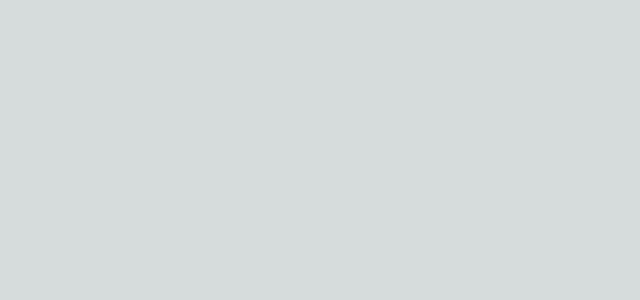
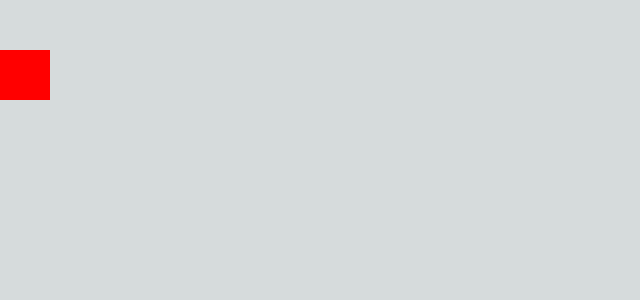
Before and after one commit to Tkach-Illia/sitegame, a Next.js app: page / in a window 1280 px wide. Shown: the top 300 px of the page, without its empty margins (0-640 px from the left). Built offline with nearby package versions, Linux system fonts and the light colour scheme.

Commit message:
create movingComponent

```diff
--- /dev/null
+++ b/app/components/MovingComponent.tsx
@@ -0,0 +1,37 @@
+"use client"
+import React, { useState } from 'react';
+import { useSpring, animated } from 'react-spring';
+
+const MovingComponent: React.FC = () => {
+  const [position, setPosition] = useState(0);
+
+  const springProps = useSpring({
+    to: { left: position },
+    config: { tension: 120, friction: 25 },
+  });
+
+  const handleKeyPress = (event: React.KeyboardEvent<HTMLDivElement>) => {
+    if (event.key === 'ArrowRight') {
+      setPosition((prevPosition) => prevPosition + 30);
+    } else if (event.key === 'ArrowLeft') {
+      setPosition((prevPosition) => prevPosition - 30);
+    }
+  };
+
+  return (
+    <animated.div
+      style={{
+        position: 'absolute',
+        ...springProps,
+        top: 50,
+        width: 50,
+        height: 50,
+        background: 'red',
+      }}
+      onKeyDown={handleKeyPress}
+      tabIndex={0}
+    ></animated.div>
+  );
+};
+
+export default MovingComponent;
--- a/app/page.tsx
+++ b/app/page.tsx
@@ -1,8 +1,9 @@
+import MovingComponent from "./components/MovingComponent";
 
 export default function Home() {
   return (
     <div>
-
+      <MovingComponent />
     </div>
   )
 }
--- a/package.json
+++ b/package.json
@@ -19,6 +19,7 @@
     "postcss": "8.4.24",
     "react": "18.2.0",
     "react-dom": "18.2.0",
+    "react-spring": "^9.7.1",
     "tailwindcss": "3.3.2",
     "typescript": "5.1.3"
   }
```
Also changed, not shown: 1 other file (tests, documents, lock files or other folders).
